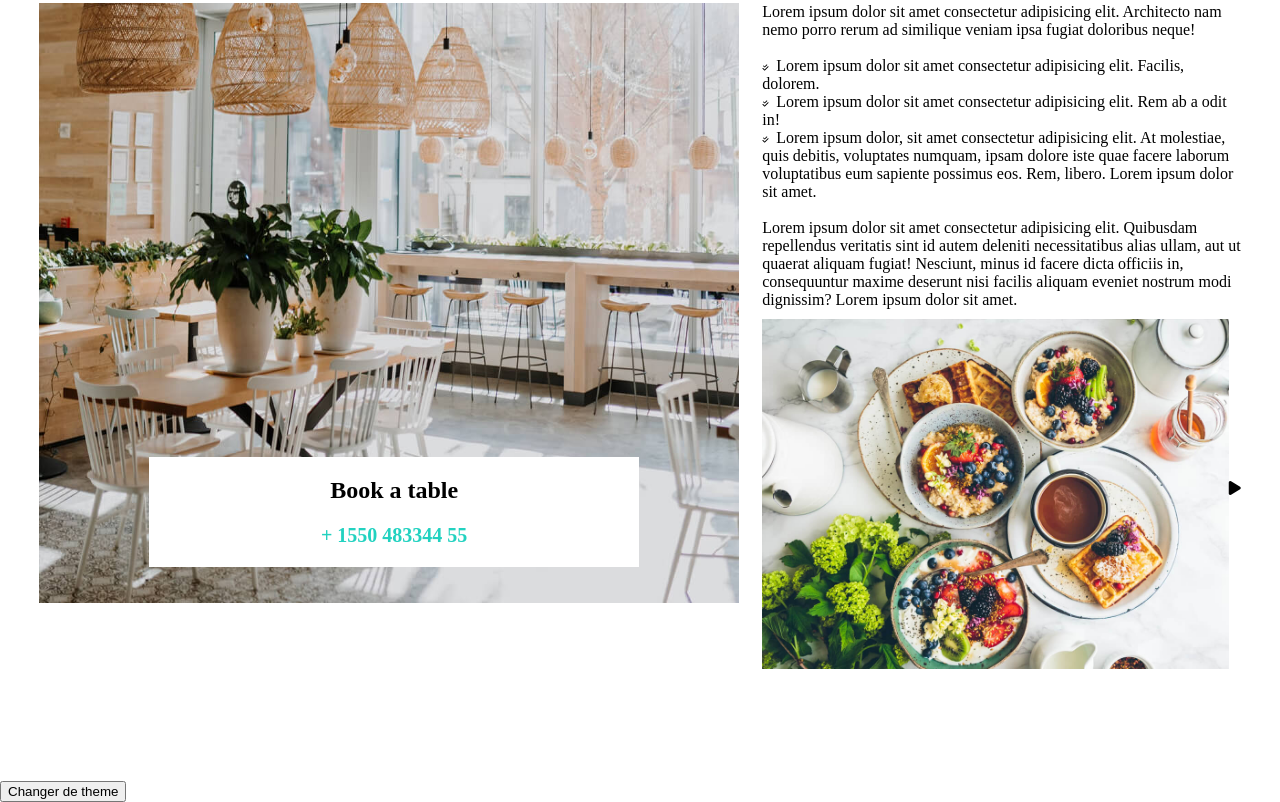
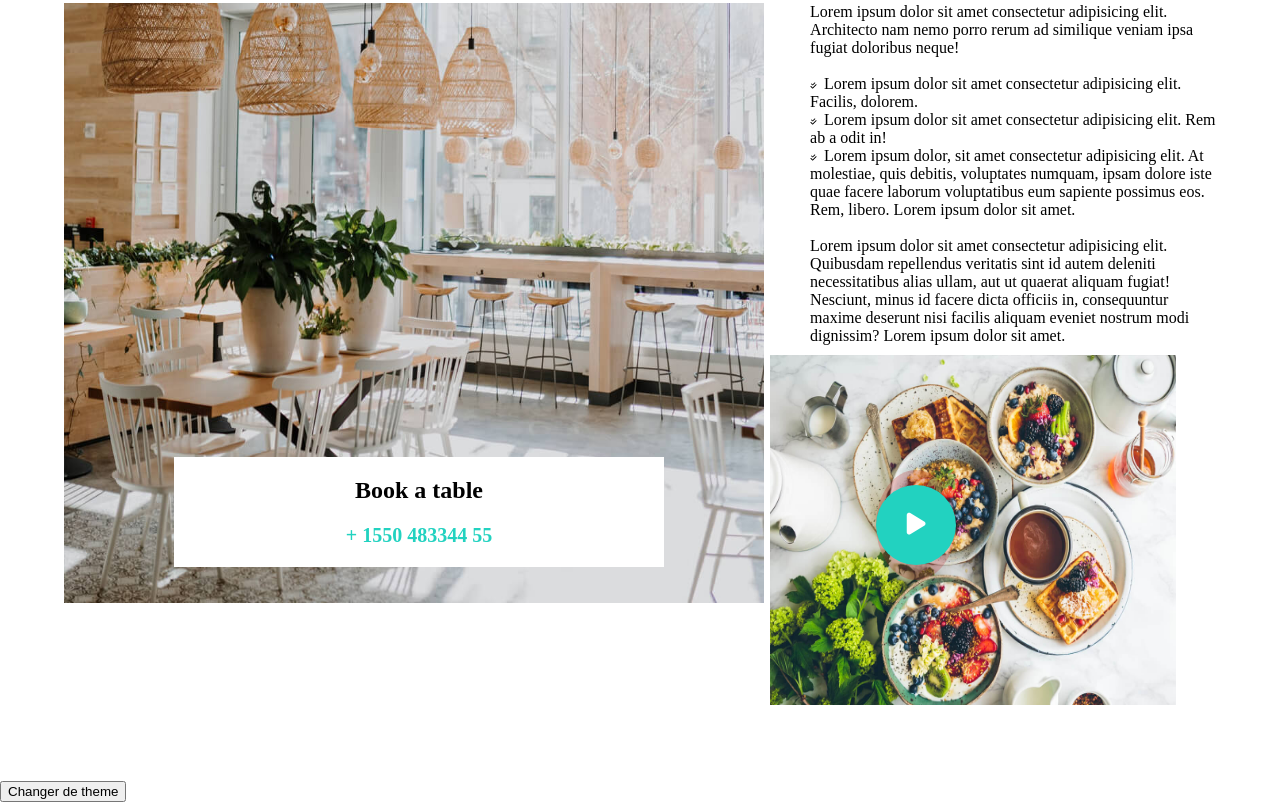
Before and after one commit to VitorLucas44/cs_miam_js, a plain HTML site: page index.html in a window 1280 px wide. Shown: the part 857-1659 px from the top of the page. Drawn offline with Linux system fonts and the light colour scheme; files whose address does not match are found by name.

Commit message:
animationsec2

```diff
--- a/src/sass/style.sass
+++ b/src/sass/style.sass
@@ -136,7 +136,7 @@ nav
         justify-content: space-evenly
         justify-content: center
     .imgsec2
-        margin-right: 2%
+        margin-right: 4%
         img
             width: 700px
             height: 600px
@@ -156,12 +156,43 @@ nav
                 padding-bottom: 20px
     .txtsec2
         list-style-image: url("../img/check-double-solid.svg")
-        list-style: $green
         .play
             display: flex
             justify-content: center
             align-items: center
             img
-                widows: 300px
+                width: 100%
                 height: 350px
                 padding-top: 10px
+            .redplay
+                position: relative
+                background-color: rgba(186, 33, 33, 0.24)
+                width: 140px
+                height: 110px
+                border-radius: 100%
+                right: 300px
+                display: flex
+                justify-content: center
+                align-items: center
+                z-index: 10
+                .btnplay
+                    background-color: $green
+                    border-radius: 100%
+                    width: 80px
+                    height: 80px
+                    display: flex
+                    justify-content: center
+                    align-items: center
+                    z-index: 9
+                    i
+                        font-size: 25px
+                        color: white
+                        opacity: 1
+                        z-index: 7
+                        transition: transform .1s
+                    i:hover
+                        transition-delay: 0,5s
+                        z-index: 6
+                        -ms-transform: scale(1.5)
+                        -webkit-transform: scale(1.5)
+                        transform: scale(4.5)
```
Also changed, not shown: public/css/style.css, 1 other file.
